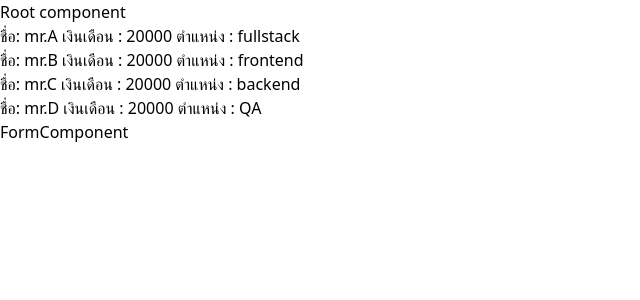
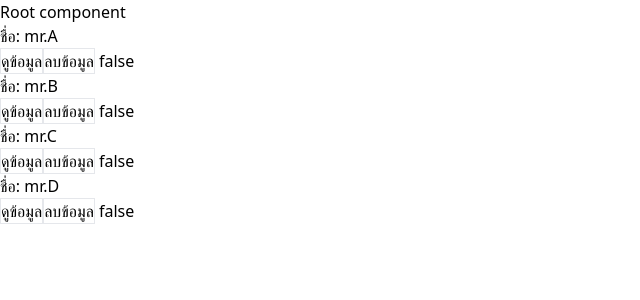
Before and after one commit to themadman159/Learn_Vuejs, a Vue app in the folder vue-project/: page / in a window 1280 px wide. Shown: the top 300 px of the page, without its empty margins (0-640 px from the left). Built offline with nearby package versions, Linux system fonts and the light colour scheme.

Commit message:
learn custom event props child to parent

```diff
--- a/vue-project/src/App.vue
+++ b/vue-project/src/App.vue
@@ -2,27 +2,18 @@
   <div>
     <h1>Root component</h1>
     <ListData :employee="employee" />
-    <FormComponent />
   </div>
 </template>
 
 <script>
-import FormComponent from "./components/FormComponent.vue";
 import ListData from "./components/ListData.vue";
 export default {
   name: "App",
   components: {
     ListData,
-    FormComponent,
   },
   data() {
     return {
-      employee: [
-        { name: "mr.A", salary: 20000, position: "fullstack" },
-        { name: "mr.B", salary: 20000, position: "frontend" },
-        { name: "mr.C", salary: 20000, position: "backend" },
-        { name: "mr.D", salary: 20000, position: "QA" },
-      ],
     };
   },
 };
--- a/vue-project/src/components/ListData.vue
+++ b/vue-project/src/components/ListData.vue
@@ -1,32 +1,55 @@
 <template>
     <div>
         <ul>
-            <PersonData v-for="(person,index) in employee"
-            :key="index"
-            :name="person.name"
-            :salary="person.salary"
-            :position="person.position"
+            <PersonData
+                v-for="(person, index) in employees"
+                :key="index"
+                :id="person.id"
+                :name="person.name"
+                :salary="person.salary"
+                :position="person.position"
+                :showData="person.showData"
+                @show="toggleShowData"
+                @delete="deletePerson"
             />
         </ul>
     </div>
 </template>
 
 <script>
-import PersonData from './PersonData.vue'
+import PersonData from "./PersonData.vue";
 export default {
     name: "ListData",
-    data(){
-        return{
-            msg: "แสดงรายชื่อพนักงาน"
+    data() {
+        return {
+            employees: [
+                { id: 1, name: "mr.A", salary: 20000, position: "fullstack", showData: false },
+                { id: 2, name: "mr.B", salary: 20000, position: "frontend", showData: false },
+                { id: 3, name: "mr.C", salary: 20000, position: "backend", showData: false },
+                { id: 4, name: "mr.D", salary: 20000, position: "QA", showData: false },
+            ],
+        };
+    },
+    components: {
+        PersonData,
+    },
+    methods: {
+        toggleShowData(employee_id) {
+            this.employees = this.employees.map(employee => {
+                if (employee.id === employee_id) {
+                    return { ...employee, showData: !employee.showData };
+                }
+                return employee;
+            });
+        },
+        deletePerson(employee_id) {
+            this.employees = this.employees.filter(employee => {
+                return employee.id !== employee_id
+            })
         }
     },
-    components:{
-        PersonData
-    },
-    props:["employee"]
-}
+};
 </script>
 
 <style>
-
 </style>
--- a/vue-project/src/components/PersonData.vue
+++ b/vue-project/src/components/PersonData.vue
@@ -1,6 +1,13 @@
 <template>
     <div>
-        <p>ชื่อ: {{name}} เงินเดือน : {{salary}} ตำแหน่ง : {{position}}</p>
+        <p>ชื่อ: {{name}}</p>
+        <div v-show="showData">
+            <p>เงินเดือน : {{salary}}</p>
+            <p>ตำแหน่ง : {{position}}</p>
+        </div>
+        <button class="border" @click="showPersonData(id)">ดูข้อมูล</button>
+        <button class="border" @click="deletePerson(id)">ลบข้อมูล</button>
+        {{showData}}
     </div>
 </template>
 
@@ -12,6 +19,9 @@ export default {
         };
     },
     props:{
+        id:{
+            type:Number
+        },
         name:{
             type:String,
             required:true
@@ -23,6 +33,18 @@ export default {
         position:{
             type:String,
             required:true
+        },
+        showData:{
+            type:Boolean,
+            required:true
+        }
+    },
+    methods:{
+        showPersonData(id){
+            this.$emit("show",id)
+        },
+        deletePerson(id){
+            this.$emit("delete",id)
         }
     }
 };
```
